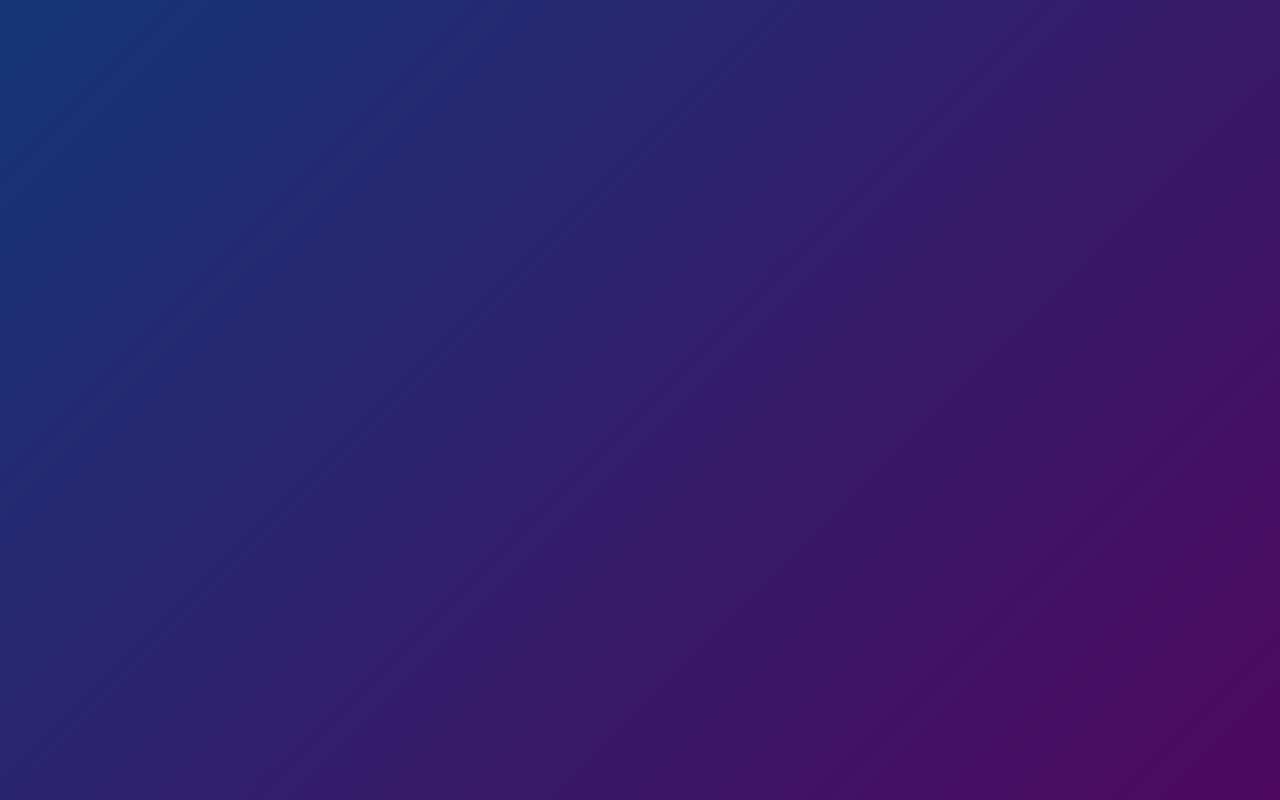
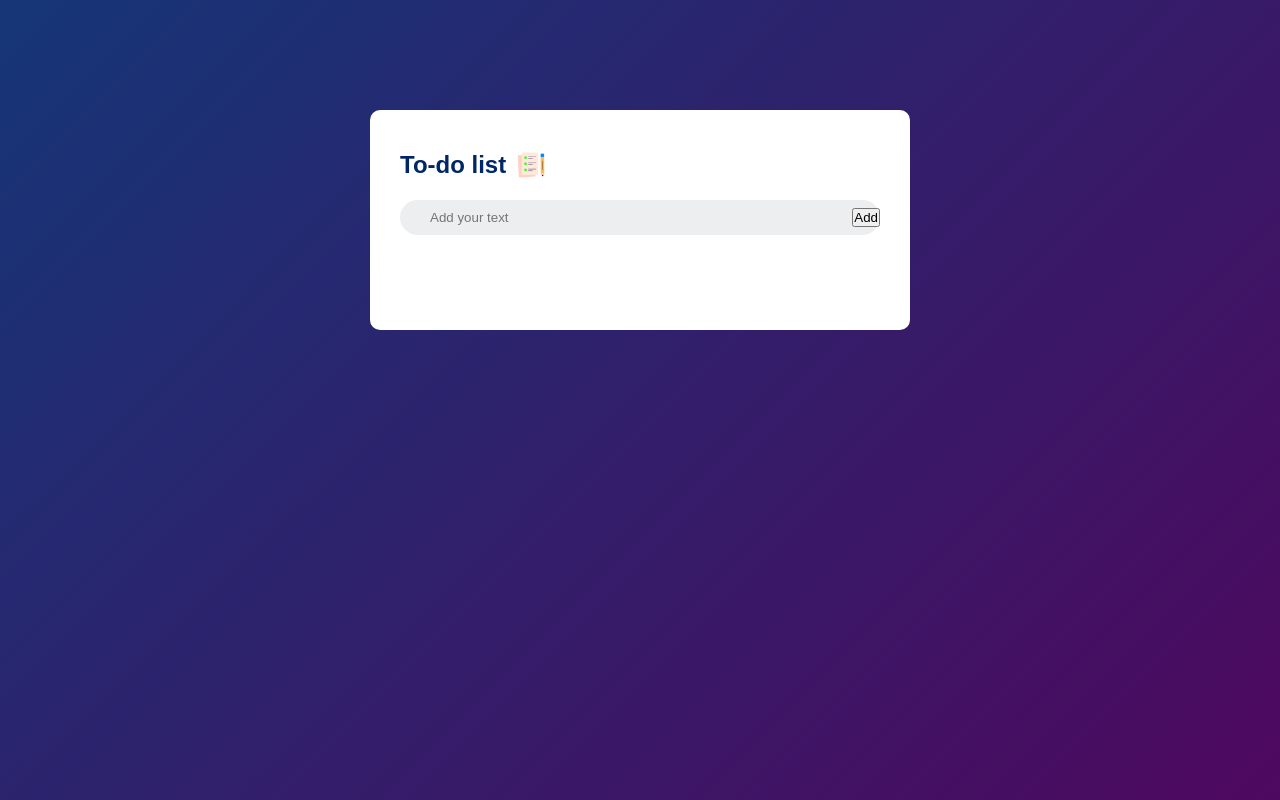
Before and after one commit to spvhoog/TodoApp, a plain HTML site: page index.html in a window 1280 px wide. Drawn offline with Linux system fonts and the light colour scheme.

Commit message:
list struct and row styling, next up: button styling

```diff
--- a/index.html
+++ b/index.html
@@ -8,7 +8,14 @@
     </head>
     <body>
     <div class="container">
-
+        <div class="todo-app">
+            <h2>To-do list <img src="images/icon.png"></h2>
+            <div class="row">
+                <input type="text" id="input-box" placeholder="Add your text">
+                <button>Add</button>
+            </div>
+            </div>
+        </div>
     </div>
 </body>
 </html>
--- a/style.css
+++ b/style.css
@@ -8,5 +8,38 @@
     min-height: 100vh;
     background: linear-gradient(135deg, #153677, #4e085f);
     padding: 10px;
-
 }
+.todo-app{
+    width: 100%;
+    max-width: 540px;
+    background: #fff;
+    margin: 100px auto 20px;
+    padding: 40px 30px 70px;
+    border-radius: 10px;
+}
+.todo-app h2{
+    color: #002765;
+    display: flex;
+    align-items: center;
+    margin-bottom: 20px;
+}
+.todo-app h2 img{
+    width: 30px;
+    margin-left: 10px;
+}
+.row{
+    display: flex;
+    align-items: center;
+    justify-content: space-between;
+    background: #edeef0;
+    border-radius: 30px;
+    padding-left: 20px;
+    margin-bottom: 25px;
+}
+input{
+    flex: 1;
+    border: none;
+    outline: none;
+    background: transparent;
+    padding: 10px;
+}
```
